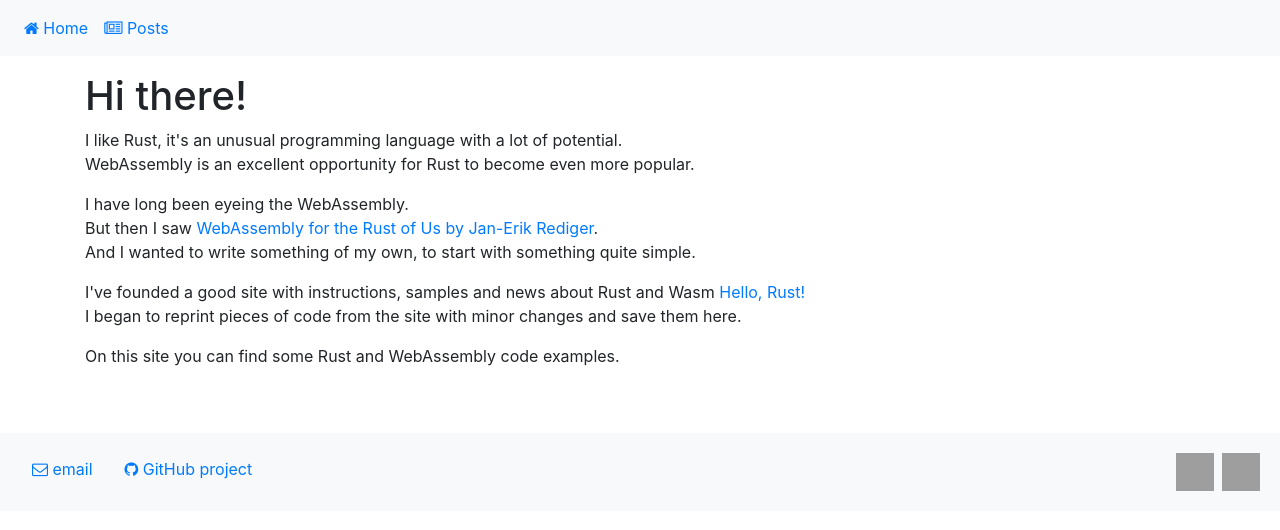
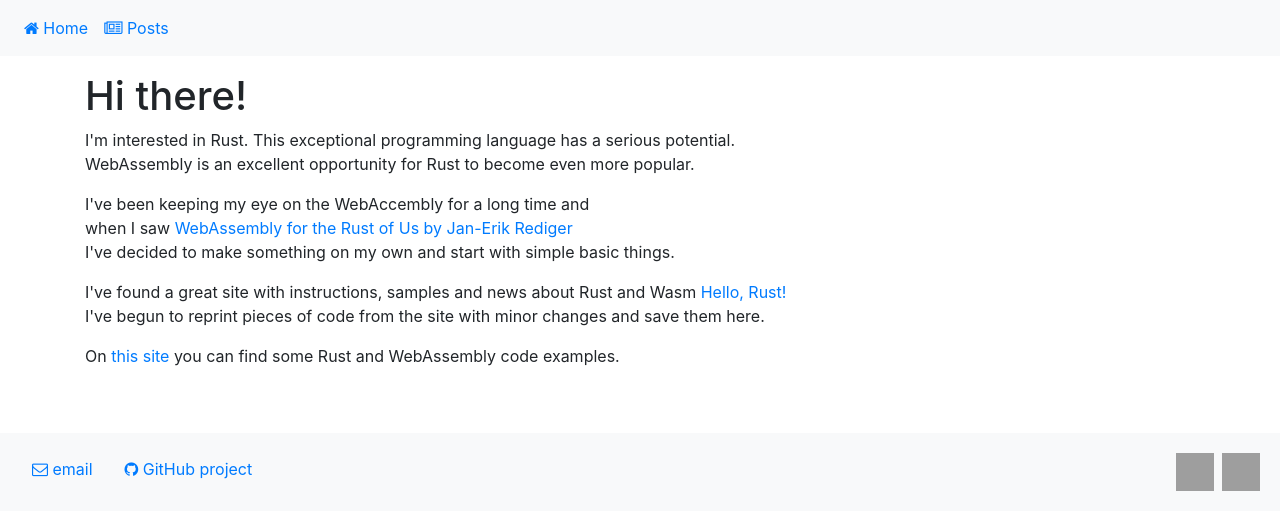
Before and after one commit to arkada38/arkada38.github.io, a Jekyll site: the page built from index.html, in a window 1280 px wide. Shown: the top 530 px of the page. Built offline with Jekyll 4.4.1, drawn with Linux system fonts in a browser that asks for light colours; nearby versions of some CDN libraries; grey boxes are pictures that could not be loaded.

Commit message:
Update index.html

```diff
--- a/index.html
+++ b/index.html
@@ -6,20 +6,20 @@ title: Arkadiy Kuznetsov
 <div class="mt-3">
 	<h1>Hi there!</h1>
 	<p>
-		I like Rust, it's an unusual programming language with a lot of potential.<br>
+		I'm interested in Rust. This exceptional programming language has a serious potential.<br>
 		WebAssembly is an excellent opportunity for Rust to become even more popular.
 	</p>
 	<p>
-		I have long been eyeing the WebAssembly.<br>
-		But then I saw <a href="https://www.youtube.com/watch?v=FJoYZUMOwM4">WebAssembly for the Rust of Us by Jan-Erik Rediger</a>.<br>
-		And I wanted to write something of my own, to start with something quite simple.
+		I've been keeping my eye on the WebAccembly for a long time and<br>
+		when I saw <a href="https://www.youtube.com/watch?v=FJoYZUMOwM4">WebAssembly for the Rust of Us by Jan-Erik Rediger</a><br>
+		I've decided to make something on my own and start with simple basic things.
 	</p>
 	<p>
-		I've founded a good site with instructions, samples and news about Rust and Wasm <a href="https://www.hellorust.com/">Hello, Rust!</a><br>
-		I began to reprint pieces of code from the site with minor changes and save them here.
+		I've found a great site with instructions, samples and news about Rust and Wasm <a href="https://www.hellorust.com/">Hello, Rust!</a><br>
+		I've begun to reprint pieces of code from the site with minor changes and save them here.
 	</p>
 	<p>
-		On this site you can find some Rust and WebAssembly code examples.
+		On <a href="/posts">this site</a> you can find some Rust and WebAssembly code examples.
 	</p>
 	<div class="row">
 		<div class="col"></div>
```
